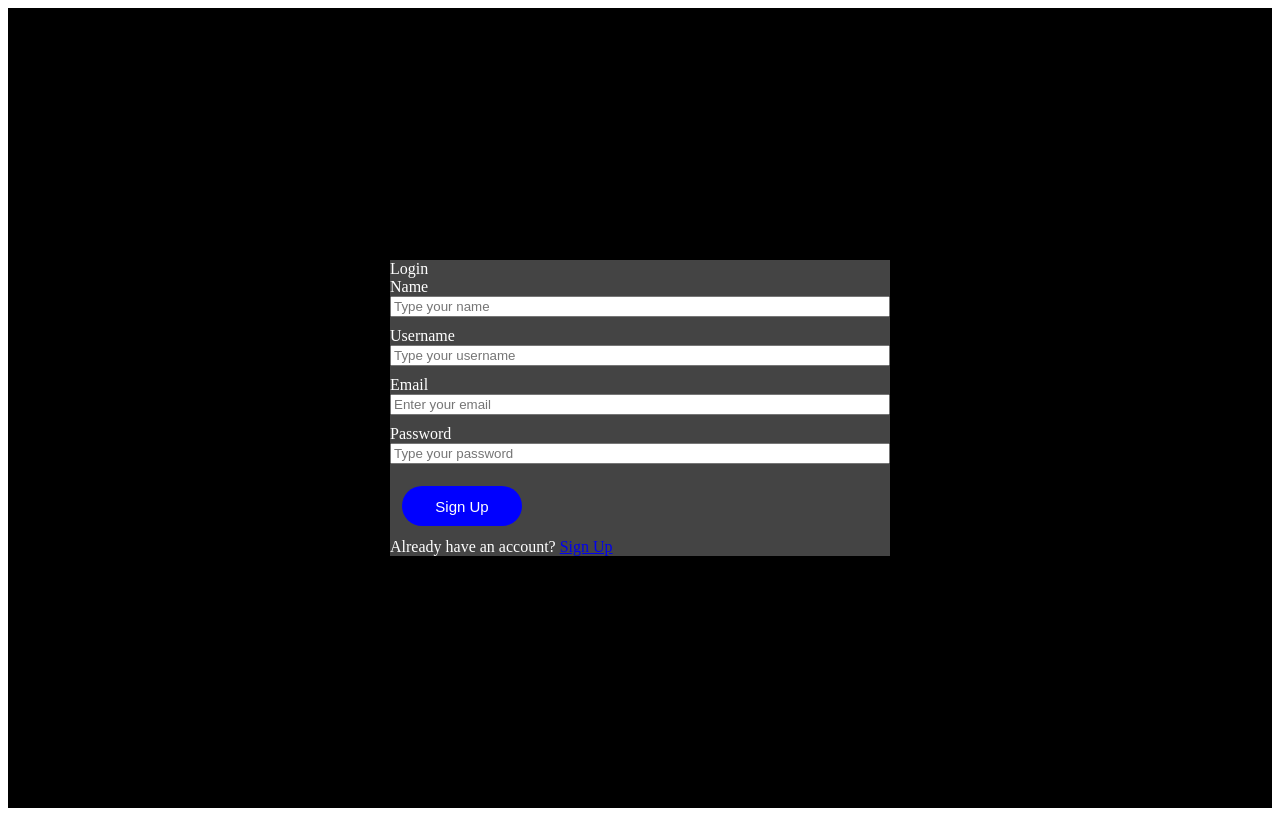
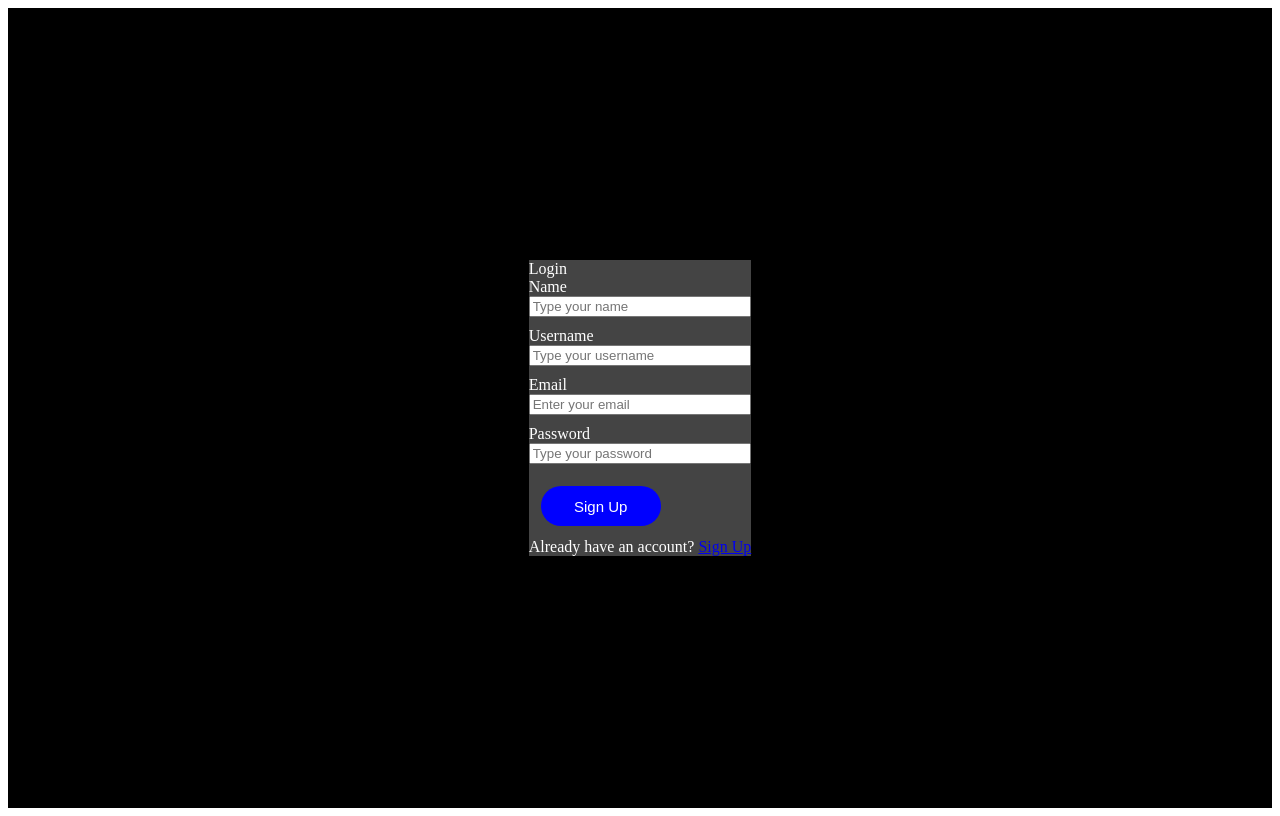
Before and after one commit to omphilejmatsobe/VirtualBar, a Flask app: page /signup in a window 1280 px wide. Run offline with Flask 3, Linux system fonts and the light colour scheme.

Commit message:
Style update

```diff
--- a/static/css/style.css
+++ b/static/css/style.css
@@ -98,7 +98,7 @@
 .login .wrapper{
     display: flex;
     margin: auto;
-    width: 500px;
+    width: fit-content;
     height: fit-content;
     padding: 50px 20px;
     flex-direction: column;
```
